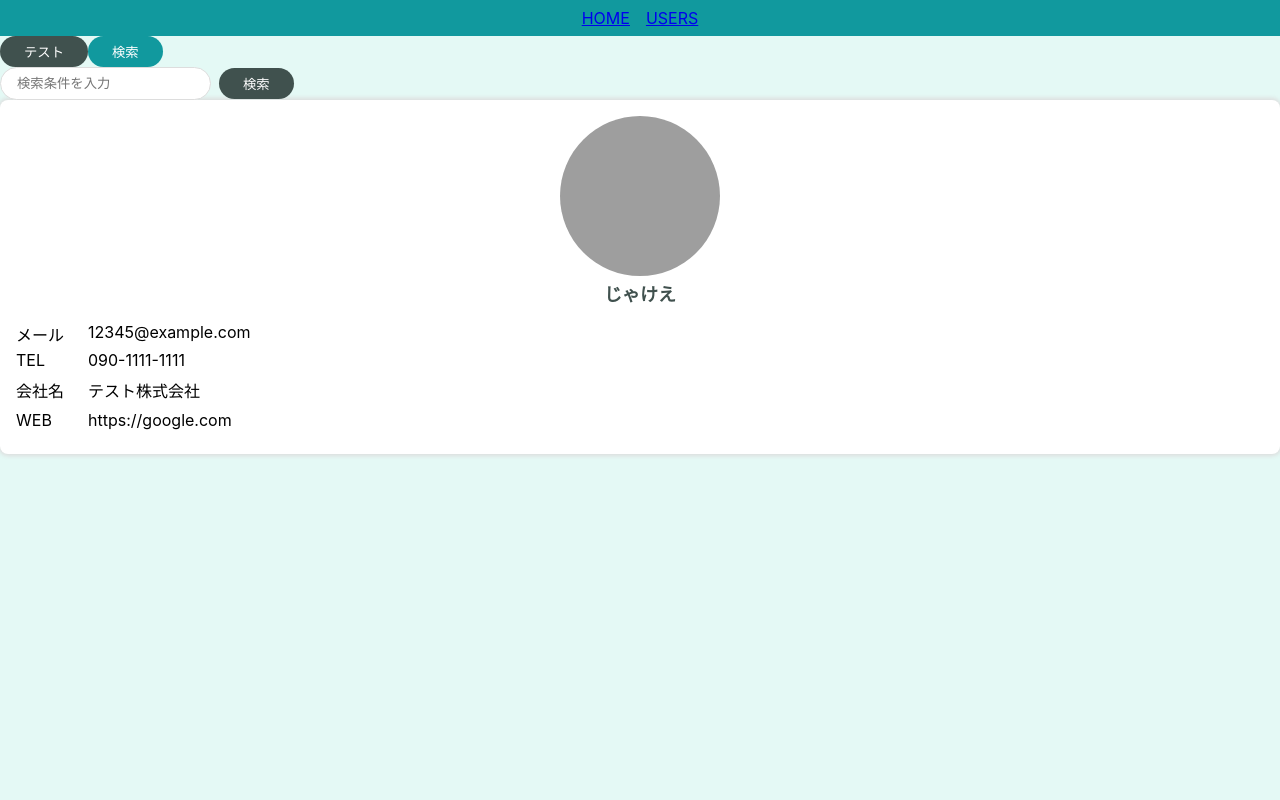
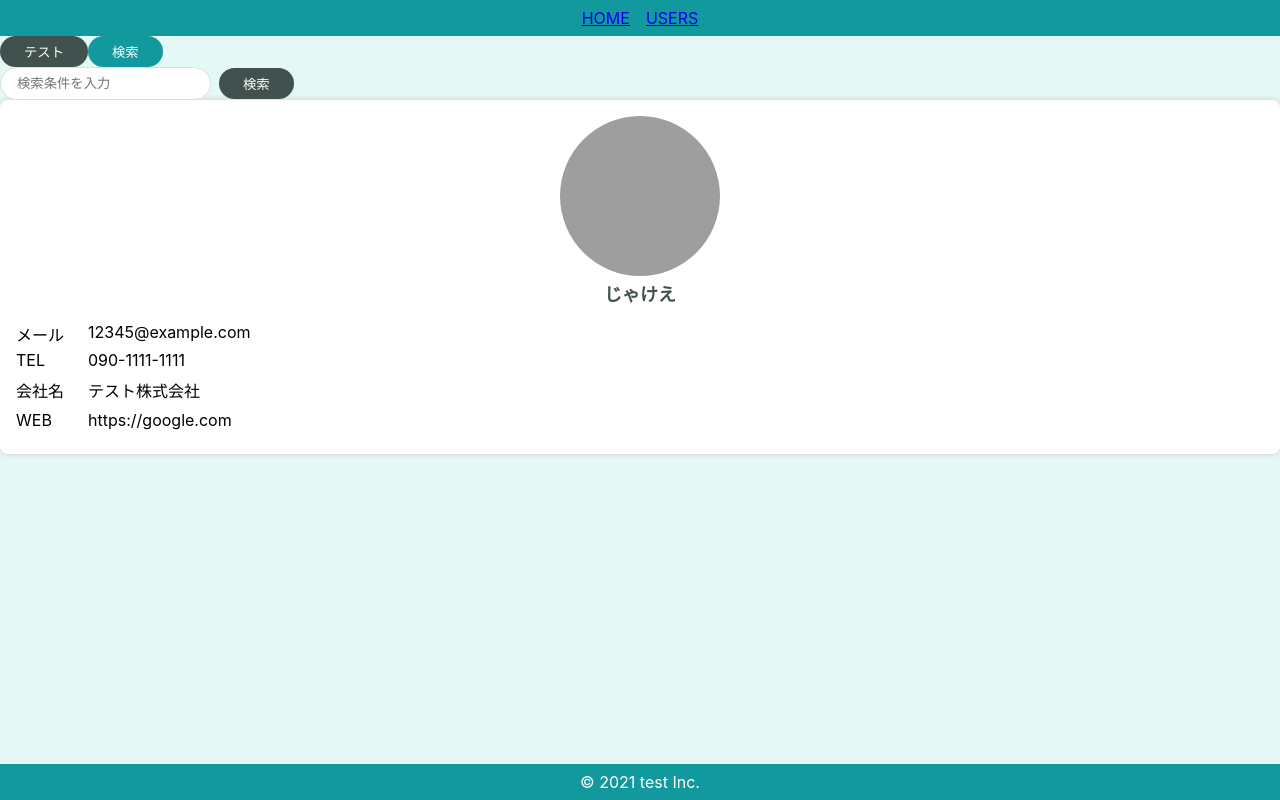
Before and after one commit to mississippibukkaker/react_stepup, a React (Create React App) app: page / in a window 1280 px wide. Built offline with nearby package versions, Linux system fonts and the light colour scheme; grey boxes are pictures that could not be loaded.

Commit message:
Template作成(フッター作成)

```diff
--- a/src/App.jsx
+++ b/src/App.jsx
@@ -5,6 +5,7 @@
 import { SearchInput } from "./components/molecules/SearchInput";
 import { UserCard } from "./components/organisms/user/UserCard";
 import { HeaderOnly } from "./components/templates/HeaderOnly";
+import { DefaultLayout } from "./components/templates/DefaultLayout";
 
 const user = {
   name: "じゃけえ",
@@ -20,12 +21,12 @@
 export const App = () => {
   return (
     <BrowserRouter>
-      <HeaderOnly>
+      <DefaultLayout>
         <PrimaryButton>テスト</PrimaryButton>
         <SecondaryButton>検索</SecondaryButton>
         <SearchInput />
         <UserCard user={user} />
-      </HeaderOnly>
+      </DefaultLayout>
     </BrowserRouter>
   );
 };
--- a/src/Styles.css
+++ b/src/Styles.css
@@ -1,4 +1,5 @@
 body {
   background-color: #e4f9f5;
   margin: 0;
+  min-height: 100vh;
 }
--- /dev/null
+++ b/src/components/atoms/layout/Footer.jsx
@@ -0,0 +1,15 @@
+import styled from "styled-components";
+
+export const Footer = () => {
+  return <SFooter>&copy; 2021 test Inc.</SFooter>;
+};
+
+const SFooter = styled.footer`
+  background-color: #11999e;
+  color: #fff;
+  text-align: center;
+  padding: 8px 0;
+  position : fixed;
+  bottom: 0;
+  width: 100%;
+`;
--- /dev/null
+++ b/src/components/templates/DefaultLayout.jsx
@@ -0,0 +1,13 @@
+import { Footer } from "../atoms/layout/Footer";
+import { Header } from "../atoms/layout/Header";
+
+export const DefaultLayout = (props) => {
+  const { children } = props;
+  return (
+    <>
+      <Header />
+      {children}
+      <Footer />
+    </>
+  );
+};
```
